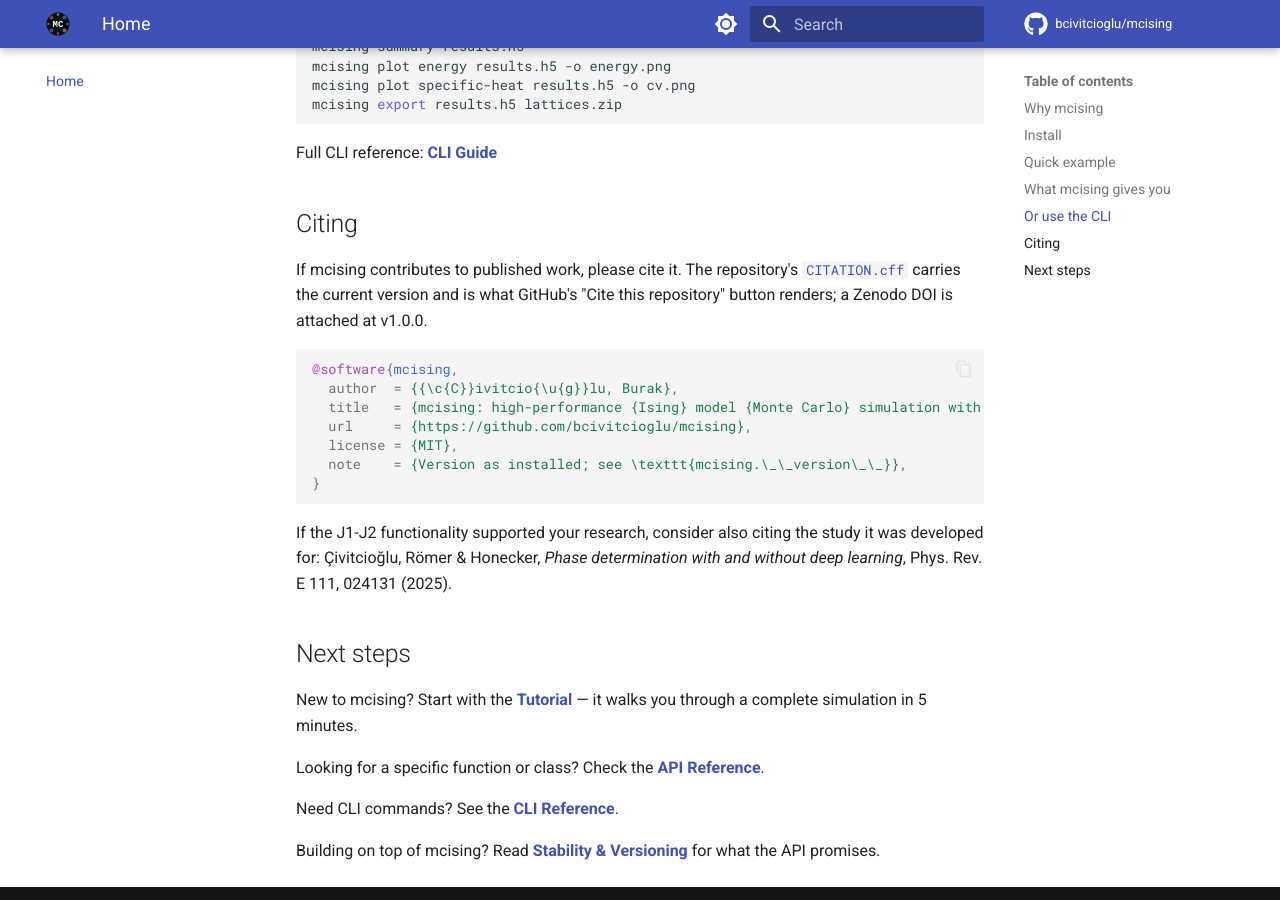
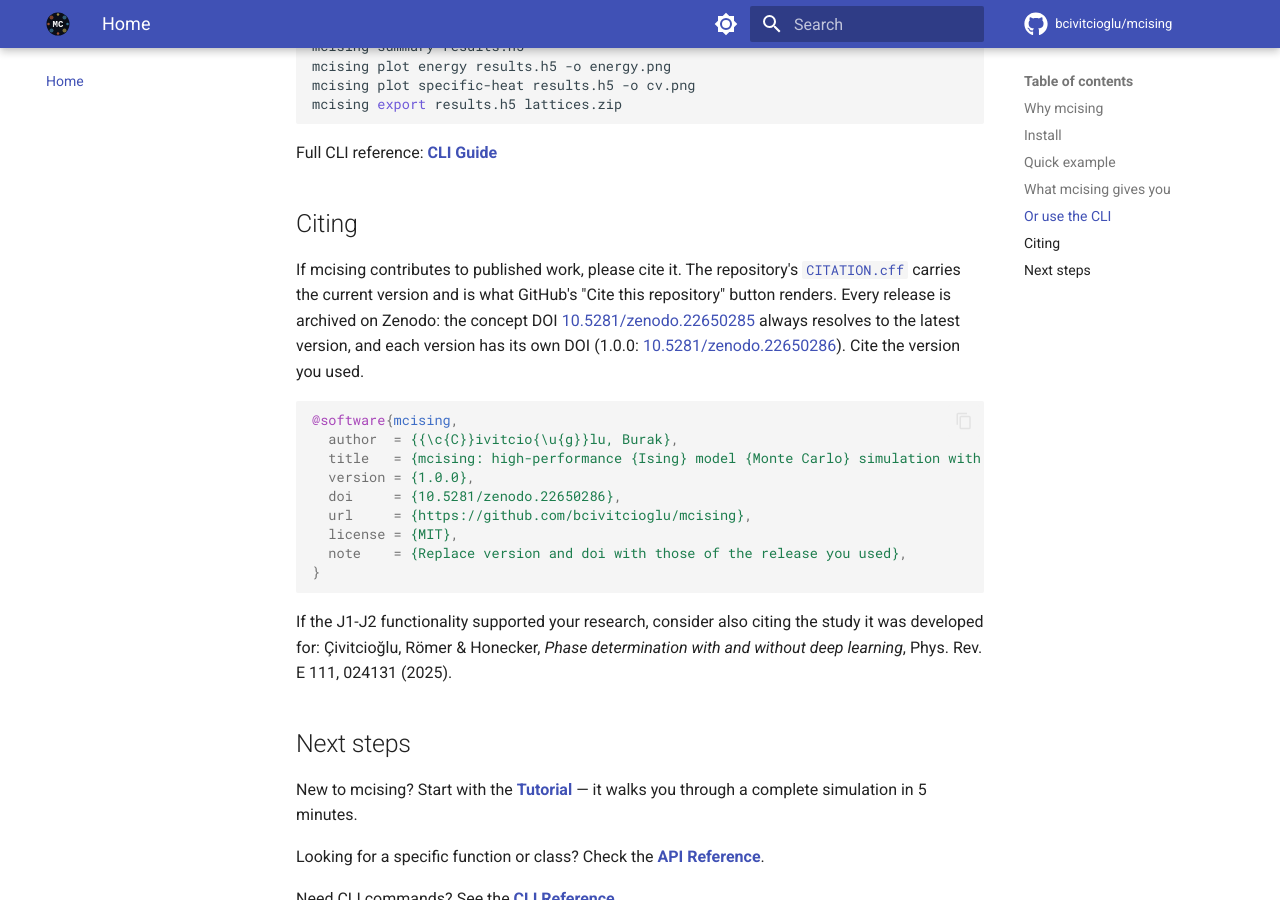
Before and after one commit to bcivitcioglu/mcising, an MkDocs documentation site: the page built from docs/index.md, in a window 1280 px wide and 900 px high, scrolled down 3226 px. Built offline with MkDocs 1.6.1 and Material for MkDocs 9.7.7, drawn with Linux system fonts in a browser that asks for light colours; comment, search, counter and statistics services are not loaded.

Commit message:
P21: backfill the Zenodo DOIs of the 1.0.0 archive
Readers can now cite an archived, immutable version: the README and the
documentation home page carry a DOI badge, name the concept DOI
(10.5281/zenodo.22650285, always the latest version) and the 1.0.0 version
DOI (10.5281/zenodo.22650286), and the BibTeX entry gains version and doi
fields. CITATION.cff records both DOIs so GitHub's "Cite this repository"
renders them.

Gates: cargo test (251 passed), pytest full suite incl. slow (904 passed),
clippy clean, mypy clean, ruff clean, mkdocs --strict clean, DOI resolves,
Zenodo archive byte-identical to the v1.0.0 tag (144/144 files).

````diff
--- a/docs/index.md
+++ b/docs/index.md
@@ -17,6 +17,7 @@
   <a href="https://pypi.org/project/mcising/"><img src="https://img.shields.io/pypi/pyversions/mcising" alt="Python versions"></a>
   <a href="https://pepy.tech/project/mcising"><img src="https://static.pepy.tech/badge/mcising" alt="Downloads"></a>
   <a href="https://github.com/bcivitcioglu/mcising/blob/master/LICENSE"><img src="https://img.shields.io/badge/license-MIT-blue.svg" alt="License"></a>
+  <a href="https://doi.org/10.5281/zenodo.22650285"><img src="https://zenodo.org/badge/DOI/10.5281/zenodo.22650285.svg" alt="DOI"></a>
 </p>
 
 ---
@@ -144,15 +145,17 @@ Full CLI reference: **[CLI Guide](guide/cli.md)**
 
 ## Citing
 
-If mcising contributes to published work, please cite it. The repository's [`CITATION.cff`](https://github.com/bcivitcioglu/mcising/blob/master/CITATION.cff) carries the current version and is what GitHub's "Cite this repository" button renders; a Zenodo DOI is attached at v1.0.0.
+If mcising contributes to published work, please cite it. The repository's [`CITATION.cff`](https://github.com/bcivitcioglu/mcising/blob/master/CITATION.cff) carries the current version and is what GitHub's "Cite this repository" button renders. Every release is archived on Zenodo: the concept DOI [10.5281/zenodo.22650285](https://doi.org/10.5281/zenodo.22650285) always resolves to the latest version, and each version has its own DOI (1.0.0: [10.5281/zenodo.22650286](https://doi.org/10.5281/zenodo.22650286)). Cite the version you used.
 
 ```bibtex
 @software{mcising,
   author  = {{\c{C}}ivitcio{\u{g}}lu, Burak},
   title   = {mcising: high-performance {Ising} model {Monte Carlo} simulation with a {Rust} core},
+  version = {1.0.0},
+  doi     = {10.5281/zenodo.22650286},
   url     = {https://github.com/bcivitcioglu/mcising},
   license = {MIT},
-  note    = {Version as installed; see \texttt{mcising.\_\_version\_\_}},
+  note    = {Replace version and doi with those of the release you used},
 }
 ```
 
````
Also changed, not shown: CHANGELOG.md (+6 -0 lines), README.md (+5 -2 lines), 1 other file.
